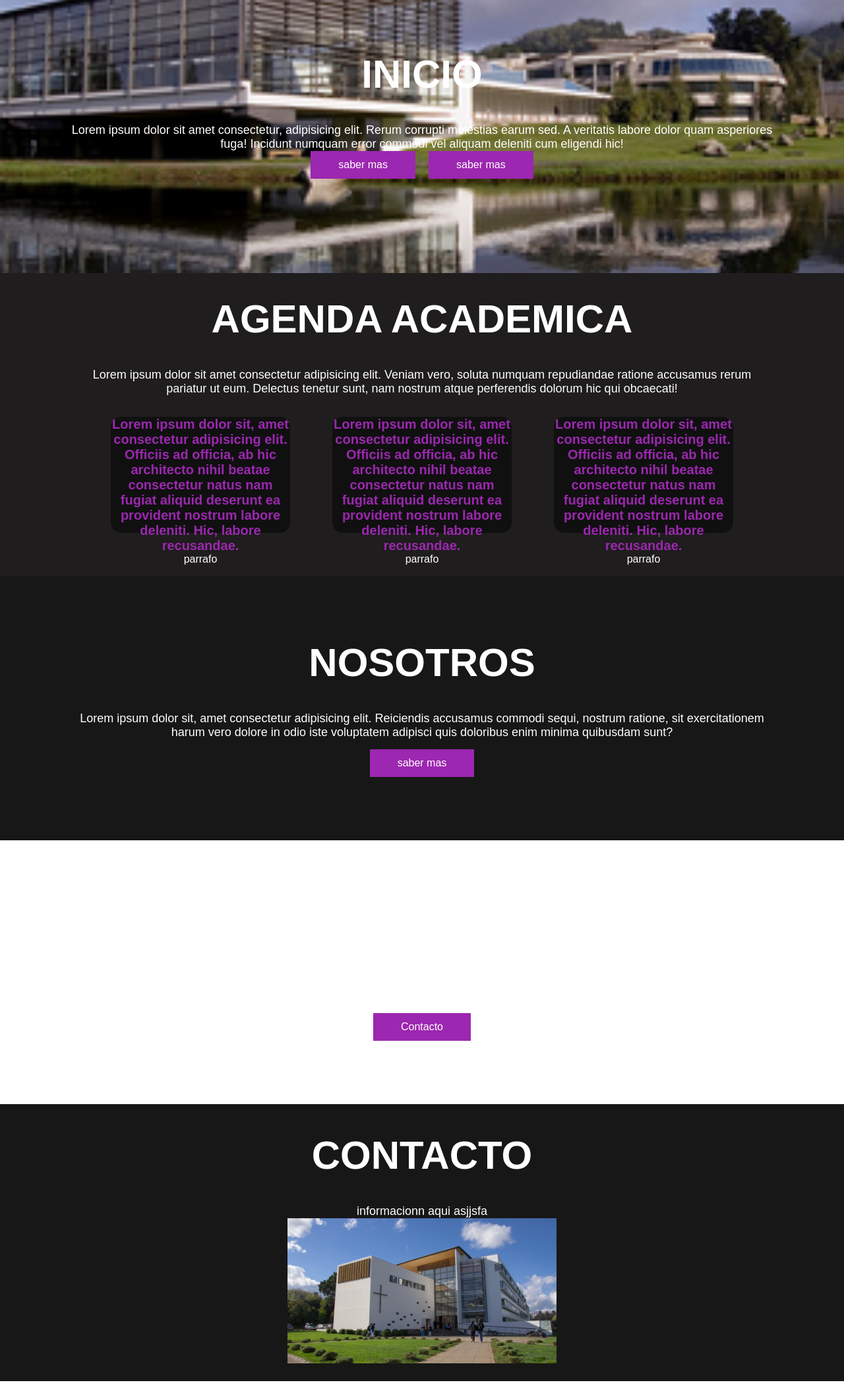
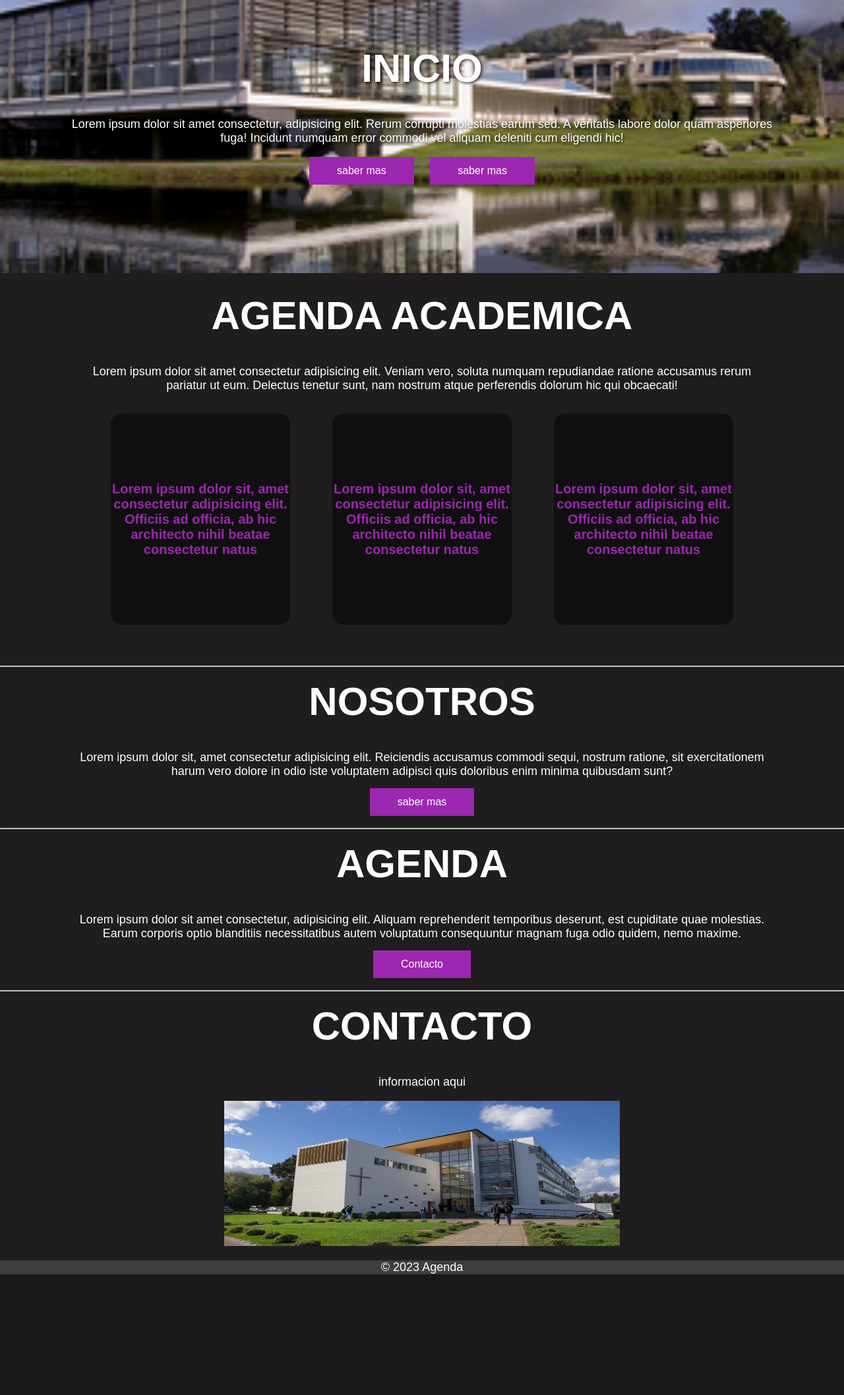
Before and after one commit to RodrigoCarmonaa/taller-integracion, a PHP site: page / in a window 1280 px wide. Shown: the part 66-2181 px from the top of the page at 66% size. After the commit the page ends 1998 px from the top, so only its background shows below. Run offline with PHP 8.4, Linux system fonts and the light colour scheme.

Commit message:
modificaciones estética

```diff
--- a/taller 1 2023/index.html
+++ b/taller 1 2023/index.html
@@ -5,74 +5,73 @@
     <meta name="viewport" content="width=device-width, initial-scale=1.0">
     <link rel="stylesheet" href="style.css">
     <!-- <link rel="stylesheet" href="https://www.flaticon.es/icon-font-gratis/hogar_3917033?related_id=3917033"> -->
-    <title>Agenda Academica </title>
+    <title>Agenda Academica</title>
 </head>
 <body>
-    <div class="head">
+    <header>
         <div class="logo">
             <a href="#">Logo</a>
         </div>
-        <nav class="navbar" >
+        <nav class="menu" >
             <a href="#">Inicio</a>
             <a href="#">Nosotros </a>
             <a href="#">Contacto</a>
             <a href="#">Crear Agenda</a>
             <a href="#">Promedio Ponderado </a>
         </nav>
-    </div>
-    <header class="content header">
-        <h2 class="title">Inicio</h2>
+    </header>
+    <div class="inicio">
+        <h2>Inicio</h2>
         <p>
            Lorem ipsum dolor sit amet consectetur, adipisicing elit.
            Rerum corrupti molestias earum sed.
            A veritatis labore dolor quam asperiores fuga!
            Incidunt numquam error commodi vel aliquam deleniti cum eligendi hic!
         </p>
-        <div class="btn-home">
+        <br>
+        <div class="btn-inicio">
             <a href="#" class="btn">saber mas</a>
             <a href="#" class="btn">saber mas</a>
-
         </div>
-    </header>
-    <section class="content sau">
-        <h2 class="title">Agenda academica</h2>
+    </div>
+    <section class="proyecto">
+        <h2>Agenda academica</h2>
         <p>
             Lorem ipsum dolor sit amet consectetur adipisicing elit.
             Veniam vero, soluta numquam repudiandae ratione accusamus rerum pariatur ut eum.
             Delectus tenetur sunt, nam nostrum atque perferendis dolorum hic qui obcaecati!
         </p>
-        <div class="box-container">
-            <div class="box">
-                <i class="fi fi-rr-home"></i>
+        <div class="texto_proyecto">
+            <div>
+                <!-- <i></i> -->
                 <h3>
                     Lorem ipsum dolor sit, amet consectetur adipisicing elit.
                     Officiis ad officia, ab hic architecto nihil beatae consectetur natus
-                    nam fugiat aliquid deserunt ea provident nostrum labore deleniti. Hic, labore recusandae.
                 </h3>
-                <p>parrafo</p>
+                <!-- <p>parrafo</p> -->
             </div>
-            <div class="box">
-                <i class="fi fi-rr-home"></i>
+            <div>
+                <!-- <i></i> -->
                 <h3>
                     Lorem ipsum dolor sit, amet consectetur adipisicing elit.
                     Officiis ad officia, ab hic architecto nihil beatae consectetur natus
-                    nam fugiat aliquid deserunt ea provident nostrum labore deleniti. Hic, labore recusandae.
                 </h3>
-                <p>parrafo</p>
+                <!-- <p>parrafo</p> -->
             </div>
-            <div class="box">
-                <i class="fi fi-rr-home"></i>
+            <div>
+                <!-- <i></i> -->
                 <h3>
                     Lorem ipsum dolor sit, amet consectetur adipisicing elit.
                     Officiis ad officia, ab hic architecto nihil beatae consectetur natus
-                    nam fugiat aliquid deserunt ea provident nostrum labore deleniti. Hic, labore recusandae.
                 </h3>
-                <p>parrafo</p>
+                <!-- <p>parrafo</p> -->
             </div>
         </div>
     </section >
-    <section class="content about">
-        <h2 class="title">Nosotros</h2>
+    <hr>
+    <br>
+    <section class="nosotros">
+        <h2>Nosotros</h2>
         <p>
             Lorem ipsum dolor sit, amet consectetur adipisicing elit. Reiciendis accusamus commodi sequi,
             nostrum ratione, sit exercitationem harum vero dolore in odio iste voluptatem adipisci quis
@@ -80,9 +79,12 @@
         </p>
         <a href="#" class="btn">saber mas </a>
     </section>
-    <section class="content price">
-        <article class="contain">
-            <h2 class="title">agenda</h2>
+    <br>
+    <hr>
+    <br>
+    <section class="agenda">
+        <article>
+            <h2>Agenda</h2>
             <p>
                 Lorem ipsum dolor sit amet consectetur, adipisicing elit.
                 Aliquam reprehenderit temporibus deserunt, est cupiditate quae molestias.
@@ -92,16 +94,19 @@
             <a href="#" class="btn">Contacto</a>
         </article>
     </section>
-    <section class="content contact">
-        <h2 class="title">Contacto</h2>
-        <p>informacionn aqui asjjsfa</p>
-        <figure class="map">
-            <img src="/imagen1.jpg" height="220" width="100%" alt="Imagen">
+    <br>
+    <hr>
+    <br>
+    <section class="contacto">
+        <h2>Contacto</h2>
+        <p>informacion aqui</p>
+        <br>
+        <figure>
+            <img src="imagen1.jpg" height="220" width="600" alt="Imagen">
         </figure>
     </section>
-
-        <footer id="footer">
-        <!-- Contenido del pie de página -->
+    <br>
+    <footer>
         <p>&copy; 2023 Agenda</p>
     </footer>
 </body>
--- a/taller 1 2023/style.css
+++ b/taller 1 2023/style.css
@@ -1,24 +1,15 @@
-*{
+* {
     margin: 0;
     padding: 0;
-    border: 0;
-    font-size: 100%;
-    vertical-align: baseline;
-
 }
 
-body{
+body {
     text-align: center;
     font-family: sans-serif;
+    background: #1f1d1d;
 }
 
-.header{
-    display: flex;
-    justify-content: center;
-    align-items: center;
-}
-
-.head{
+header {
     display: flex;
     align-items: center;
     justify-content: space-between;
@@ -29,12 +20,10 @@ body{
     z-index: 100;
 }
 
-.navbar{
-    display: flex;
-    margin-right: 10px;
-}
 
-.logo{
+/* Logo */
+
+.logo {
     margin-left: 30px;
 }
 
@@ -45,7 +34,15 @@ body{
     font-size: 20px;
 }
 
-.navbar a {
+
+/* Menu */
+
+.menu {
+    display: flex;
+    margin-right: 10px;
+}
+
+.menu a {
     display: block;
     padding: 23px 20px;
     color: #fff;
@@ -54,42 +51,57 @@ body{
     font-size: 20px;
 }
 
-.navbar a:hover{
+.menu a:hover {
     background: #3f3f3f;
-
 }
 
-.header{
+
+/* Inicio */
+
+.inicio {
     display: flex;
     justify-content: center;
     align-items: center;
-}
-
-.header{
+    flex-direction: column;
     height: 60vh !important;
     background: url(imagen2.jpg)no-repeat center;
     background-size: cover;
 }
 
-.title{
+/* sombra texto inicio */
+
+.inicio h2 {
+    text-shadow: 2px 2px 4px rgba(0, 0, 0, 0.7);
+}
+
+.inicio p {
+    text-shadow: 2px 2px 4px rgba(0, 0, 0, 0.8);
+}
+
+
+/* estilo de todas las etiquetas h2 */
+
+h2 {
     margin-bottom: 40px;
     font-size: 60px;
     font-weight: 600;
     text-transform: uppercase;
     color: #fff;
-
-
 }
 
-p{
+/* estilo de todas las etiquetas p */
+
+p {
     margin-bottom: 40;
     font-size: 18px;
     color: #fff;
     padding: 0 100px;
-
 }
 
-.btn{
+
+/* Botones */
+
+.btn {
     display: inline-block;
     margin-top: 15px;
     padding: 10px 40px;
@@ -97,53 +109,68 @@ p{
     color:  #fff;
     text-decoration: none;
     background: #9c27b0;
-
 }
 
 .btn:hover {
     background: none;
 }
 
-.btn-home {
+/* .btn-inicio {
     display: flex;
+} */
 
-}
-
-.btn-home a {
+.btn-inicio a {
     margin: 0  10px;
 }
 
-.content {
+
+/* */
+
+/* content? */
+/* .content {
     height: 50vh;
     display: flex;
     flex-direction: column;
     justify-content: center;
     align-items: center;
+} */
+
+
+/* Agenda Academica, proyecto */
+
+.proyecto {
+    padding:  30px;
 }
 
-.sau {
-    padding:  30px;
-    background: #1f1d1d;
+.texto_proyecto {
+    display: flex;
+    justify-content: center;
 }
 
-.box-container {
+.texto_proyecto div {
+    height: 20rem;
+    width: 17rem;
+    background: #101010;
+    border-radius: 1rem;
+    /* box-shadow: 0 0 0.3rem 0.5rem rgba(0, 0, 0, 5); cambiar color */
+    margin: 2rem; /* distancia entre los div */
     display: flex;
-    justify-content: center;
-    flex-wrap: wrap;
-    text-align: center;
+    align-items: center;  /* texto <h3> centrado */
 }
 
-.box-container .box {
-    height: 11rem;
-    width: 17rem;
-    background: #101010;
-    text-align: center;
-    border-radius: 1rem;
-    box-shadow: 0 .3  5rem rgba(0, 0, 0, 5);
-    margin: 2rem;
+.texto_proyecto div h3 {
+    font-size: 20px;
+    color: #9c27b0;
 }
 
-.box-container .box i{
+/* <p> */
+/* .texto_proyecto div p {
+    padding: 0 15px;
+    font-size: 16px;
+} */
+
+/* Estilo <i> usar luego */
+/* .texto_proyecto div i {
     height: 30px;
     width:  3rem;
     line-height: 3rem;
@@ -153,36 +180,42 @@ p{
     background: #9c27b0;
     font-size: 2rem;
     margin: 1rem 0 ;
-}
+} */
 
-.box-container .box h3{
-    font-size: 20px;
-    color: #9c27b0;
-}
 
-.box-container .box p{
-    padding: 0 15px;
-    font-size: 16px;
-}
+/* Nosotros */
 
-.about{
+/* .nosotros{
     background: #171717;
-}
+} */
 
-.price{
-    background: url(/3.webp) no repeat center;
+
+/* Agenda, revisar agenda */
+
+/* .agenda {
+    background: url(3.webp) no repeat center; revisar url
     background-attachment: fixed;
     background-size: cover;
     text-align: center;
+} */
+
+
+/* Footer */
+
+footer {
+    background-color: #3f3f3f;
 }
 
-.contact {
+
+/* */
+
+/* .contacto {
     padding-top: 20px;
     background: #171717;
     padding-bottom: 0;
-}
+} */
 
-@media  (max-width: 760px){
+/* @media  (max-width: 760px){
     .title{
         margin-bottom: 0;
         font-size: 40px;
@@ -191,4 +224,4 @@ p{
     .sau{
         height: 120vh;
     }
-}
+} */
```
